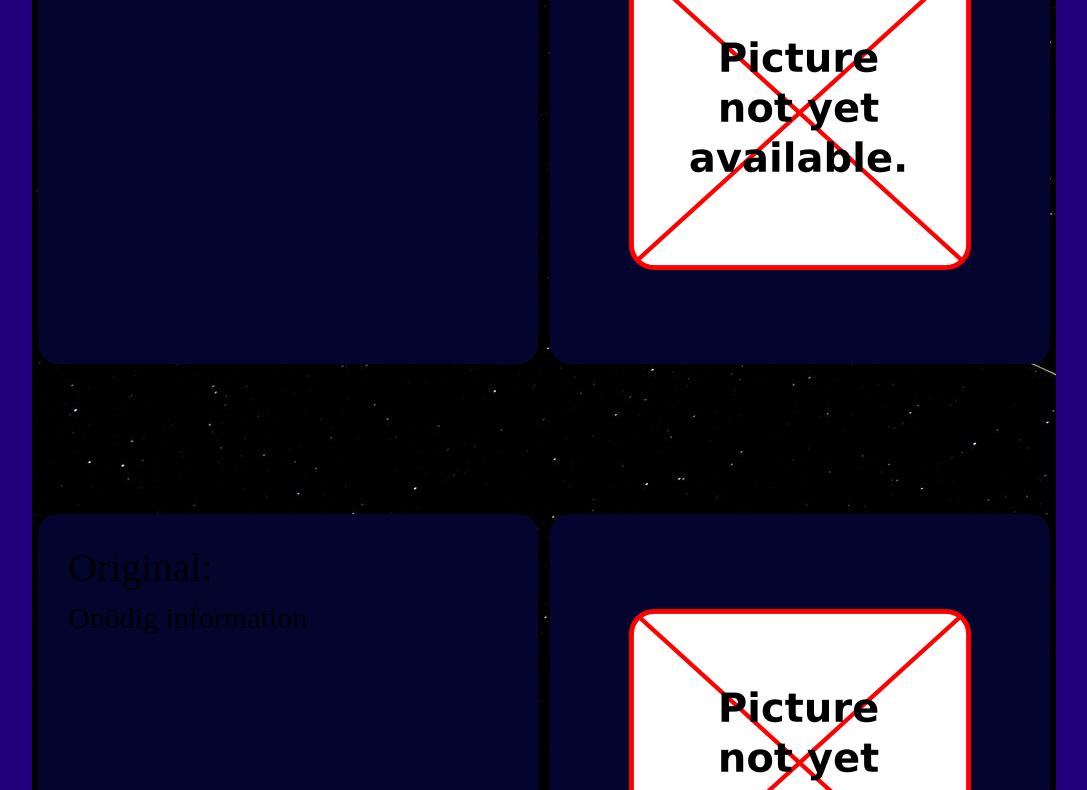
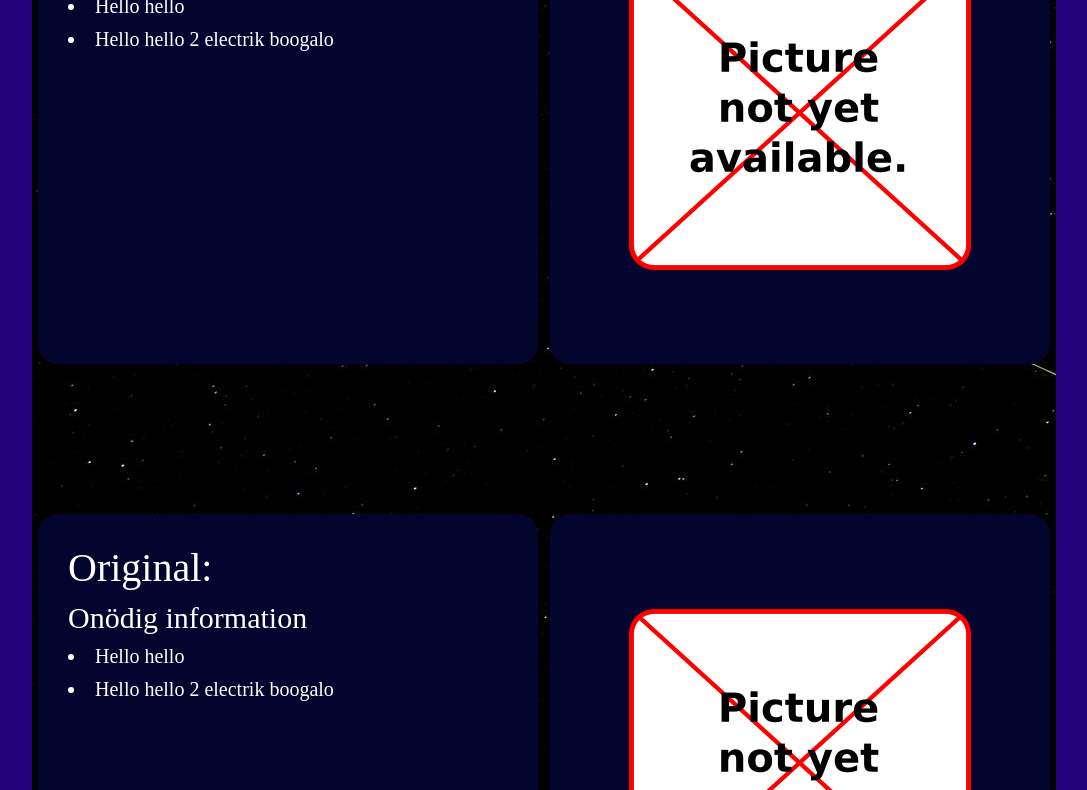
Before and after one commit to Skrikopanik/Skrikopanik, a plain HTML site: page Website/index.html in a window 1280 px wide. Shown: the part 286-1076 px from the top of the page, without its empty margins (96-1183 px from the left). Drawn offline with Linux system fonts and the light colour scheme.

Commit message:
Perhaps the last

```diff
--- a/Website/css/style.css
+++ b/Website/css/style.css
@@ -28,18 +28,26 @@ h1{
 }
 h3{
   margin-left: 200px;
+  color: white;
 }
 h2{
   margin-left: 30px;
   padding-top: 30px;
   font-size: 40px;
+  color: white;
 }
 h4{
   margin-left: 30px;
   padding-top: 10px;
   font-size: 30px;
+  color: white;
 }
-
+li{
+  margin-left: 30px;
+  padding-top: 10px;
+  font-size: 20px;
+  color: white;
+}
 #wrapper{
   width: 100%;
   margin-left: auto;
--- a/Website/index.html
+++ b/Website/index.html
@@ -74,6 +74,8 @@ Webmasters
 <div id="box1">
   <h2>Basic:</h2>
   <h4>Onödig information</h4>
+  <li>Hello hello</li>
+      <li>Hello hello 2 electrik boogalo</li>
 </div>
 
 
@@ -82,10 +84,17 @@ Webmasters
 
 </div>
 
+
+
+
+
+
 <div id="box3">
 
     <h2>Original:</h2>
     <h4>Onödig information</h4>
+    <li>Hello hello</li>
+        <li>Hello hello 2 electrik boogalo</li>
 </div>
 
 
@@ -96,6 +105,8 @@ Webmasters
 
     <h2>Premium:</h2>
     <h4>Onödig information</h4>
+    <li>Hello hello</li>
+        <li>Hello hello 2 electrik boogalo</li>
 </div>
 
 
```
